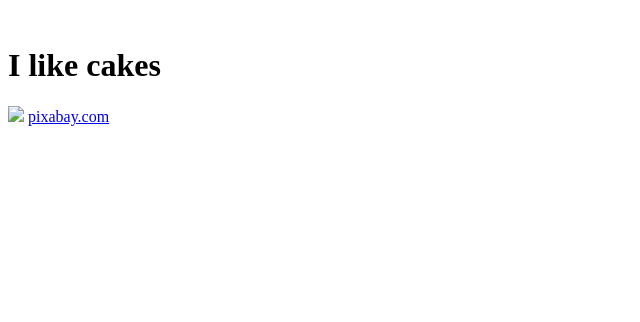
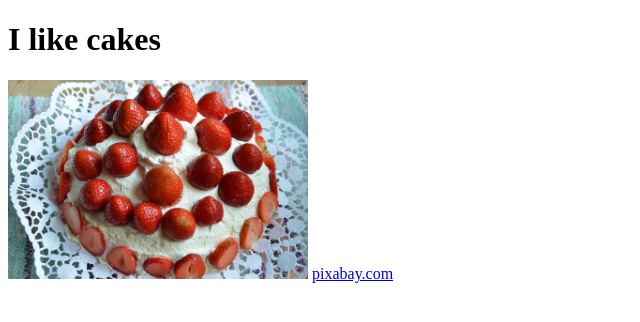
Before and after one commit to 2024OSS/1-appleitsgood, a plain HTML site: page index.html in a window 1280 px wide. Shown: the whole page, without its empty margins (0-640 px from the left). Drawn offline with Linux system fonts and the light colour scheme.

Commit message:
minor fix

```diff
--- a/index.html
+++ b/index.html
@@ -5,9 +5,8 @@
     <meta name="viewport" content="width=device-width, initial-scale=1.0">
     <title>Document</title>
 </head>
-<img>
     <h1>I like cakes</h1>
-    <img src ="./cake-5332780_640.png" width="300"/>
+    <img src ="/cake-5352780_640.jpg" width="300"/>
     <a href="https://pixabay.com/ko/images/search/cake/"> pixabay.com </a>
 </body>
 </html>
```
